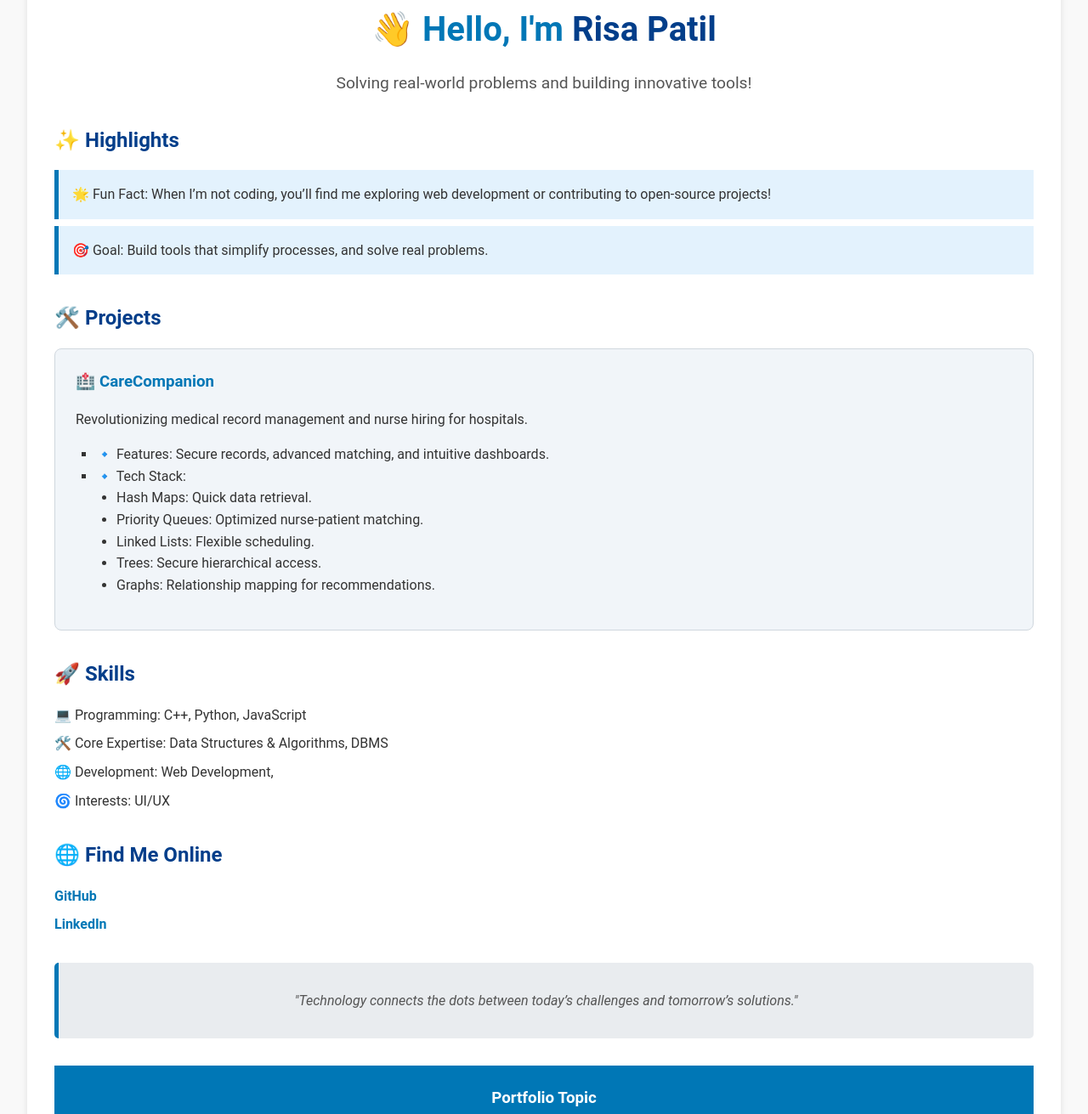
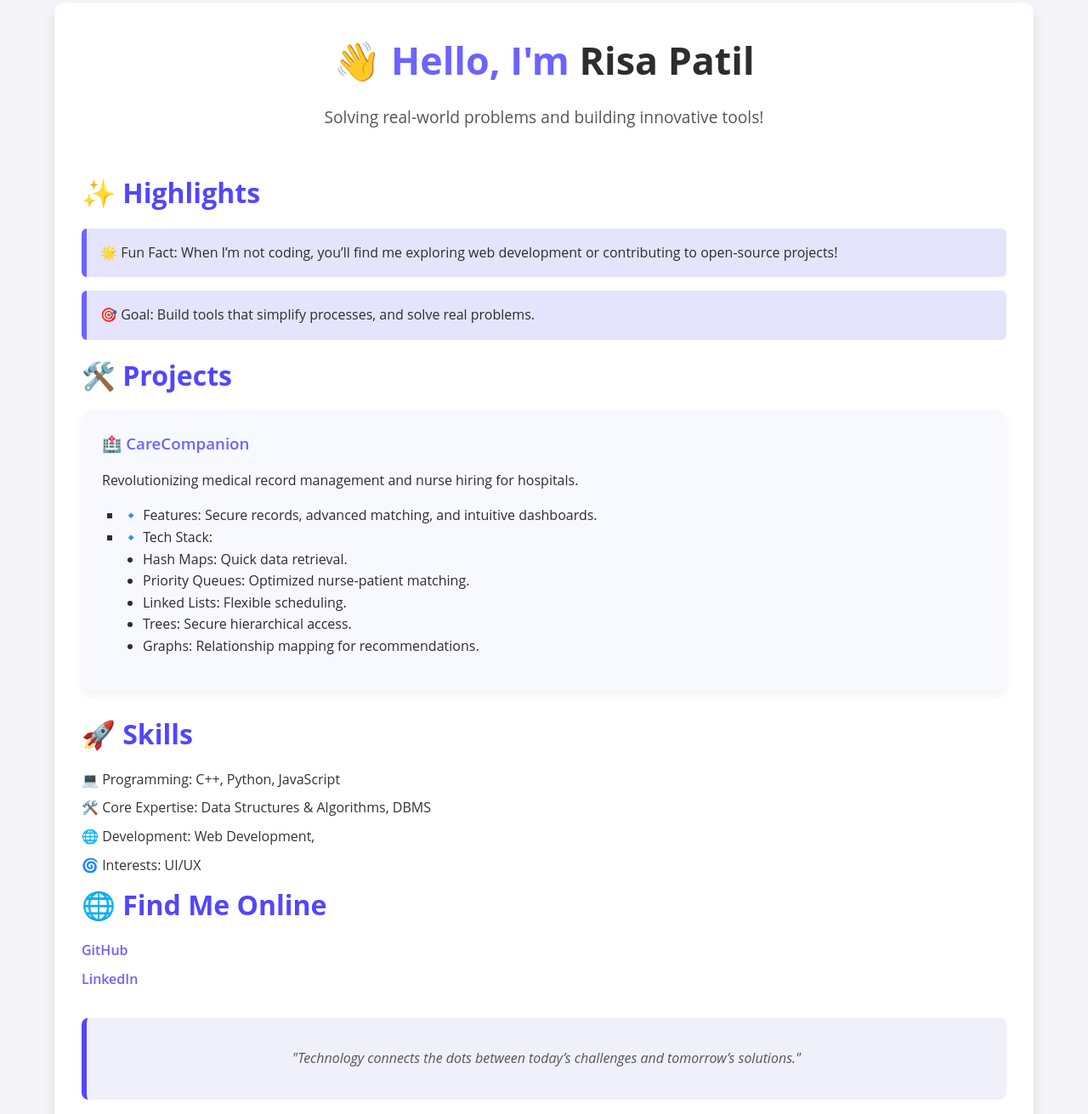
Before and after one commit to RISAPATIL/portfolio.github.io, a plain HTML site: page index.html in a window 1280 px wide. Shown: the part 29-1340 px from the top of the page at 85% size. Drawn offline with Linux system fonts and the light colour scheme.

Commit message:
Update style1.css

```diff
--- a/style1.css
+++ b/style1.css
@@ -1,11 +1,11 @@
 /* General Styles */
 body {
-  font-family: 'Roboto', Arial, sans-serif;
-  line-height: 1.6;
+  font-family: 'Open Sans', sans-serif;
   margin: 0;
   padding: 0;
-  color: #333;
-  background: #f9f9f9;
+  background-color: #f4f4f9;
+  color: #2d2d2d;
+  line-height: 1.6;
 }
 
 h1, h2, h3, p, ul {
@@ -14,37 +14,38 @@ h1, h2, h3, p, ul {
 
 a {
   text-decoration: none;
-  color: #0077b6;
-  transition: color 0.3s ease;
+  color: #6c63ff;
+  transition: all 0.3s ease;
 }
 
 a:hover {
-  color: #023e8a;
+  color: #5146ff;
 }
 
 .main-container {
-  width: 90%;
-  max-width: 1200px;
-  margin: 0 auto;
+  width: 85%;
+  max-width: 1100px;
+  margin: 2rem auto;
   padding: 2rem;
   background: #ffffff;
-  box-shadow: 0 4px 8px rgba(0, 0, 0, 0.1);
-  border-radius: 10px;
+  border-radius: 12px;
+  box-shadow: 0 8px 15px rgba(0, 0, 0, 0.1);
 }
 
-/* Header Styles */
+/* Header Section */
 .header {
   text-align: center;
-  margin-bottom: 2rem;
+  margin-bottom: 3rem;
 }
 
 .header h1 {
-  font-size: 2.5rem;
-  color: #0077b6;
+  font-size: 2.8rem;
+  font-weight: 700;
+  color: #6c63ff;
 }
 
 .header h1 span {
-  color: #023e8a;
+  color: #2d2d2d;
 }
 
 .header .tagline {
@@ -53,76 +54,70 @@ a:hover {
 }
 
 /* Highlights Section */
-.highlights {
-  margin-bottom: 2rem;
-}
-
 .highlights h2 {
-  color: #023e8a;
+  font-size: 2rem;
+  color: #5146ff;
 }
 
 .highlights ul {
-  list-style-type: none;
-  padding-left: 0;
+  list-style: none;
+  padding: 0;
 }
 
 .highlights li {
-  background: #e3f2fd;
+  background: #e4e4fc;
   padding: 1rem;
-  margin: 0.5rem 0;
-  border-left: 5px solid #0077b6;
+  margin-bottom: 1rem;
+  border-left: 6px solid #6c63ff;
+  border-radius: 6px;
+  color: #2d2d2d;
 }
 
 /* Projects Section */
-.projects {
-  margin-bottom: 2rem;
-}
-
 .projects h2 {
-  color: #023e8a;
+  font-size: 2rem;
+  color: #5146ff;
 }
 
 .project {
-  background: #f1f5f9;
+  background: #f8f8ff;
   padding: 1.5rem;
-  border-radius: 8px;
-  border: 1px solid #d0d7de;
+  margin-bottom: 1.5rem;
+  border-radius: 10px;
+  box-shadow: 0 4px 8px rgba(0, 0, 0, 0.05);
 }
 
 .project h3 {
-  color: #0077b6;
+  color: #6c63ff;
+  font-weight: 600;
 }
 
 .project ul {
+  list-style: square;
   padding-left: 1.5rem;
-  list-style-type: square;
 }
 
 .project ul ul {
-  list-style-type: disc;
+  list-style: disc;
   padding-left: 1.5rem;
 }
 
 /* Skills Section */
-.skills {
-  margin-bottom: 2rem;
-}
-
 .skills h2 {
-  color: #023e8a;
+  font-size: 2rem;
+  color: #5146ff;
 }
 
 .skills p {
   margin: 0.5rem 0;
+  font-weight: 500;
+  color: #333;
 }
 
 /* Contact Section */
-.contact {
-  margin-bottom: 2rem;
-}
-
 .contact h2 {
-  color: #023e8a;
+  font-size: 2rem;
+  color: #5146ff;
 }
 
 .contact ul {
@@ -131,12 +126,12 @@ a:hover {
 }
 
 .contact li {
-  margin: 0.5rem 0;
+  margin-bottom: 0.5rem;
 }
 
 .contact a {
-  color: #0077b6;
-  font-weight: bold;
+  color: #6c63ff;
+  font-weight: 600;
 }
 
 /* Quote Section */
@@ -144,42 +139,44 @@ a:hover {
   margin: 2rem 0;
   text-align: center;
   font-style: italic;
+  background: #f0f0fa;
+  padding: 1.2rem;
+  border-left: 6px solid #5146ff;
+  border-radius: 8px;
   color: #555;
-  background: #e9ecef;
-  padding: 1rem;
-  border-left: 5px solid #0077b6;
-  border-radius: 5px;
 }
 
-/* Footer Styles */
+/* Footer Section */
 .footer {
+  background-color: #6c63ff;
+  color: #ffffff;
+  padding: 2rem;
   text-align: center;
-  padding: 1.5rem;
-  background: #0077b6;
-  color: #fff;
-  border-radius: 0 0 10px 10px;
+  border-radius: 0 0 12px 12px;
 }
 
 .footer h3 {
+  font-size: 1.5rem;
   margin-bottom: 1rem;
 }
 
 .footer dl {
+  display: inline-block;
   text-align: left;
-  margin: 0 auto 1rem;
-  display: inline-block;
+  margin-bottom: 1rem;
 }
 
 .footer dt {
   font-weight: bold;
-  color: #ffdd99;
+  color: #eaeaff;
 }
 
 .footer dd {
   margin: 0 0 0.5rem;
+  color: #fff;
 }
 
 .footer p {
+  font-size: 0.9rem;
   margin-top: 1rem;
-  font-size: 0.9rem;
 }
```
